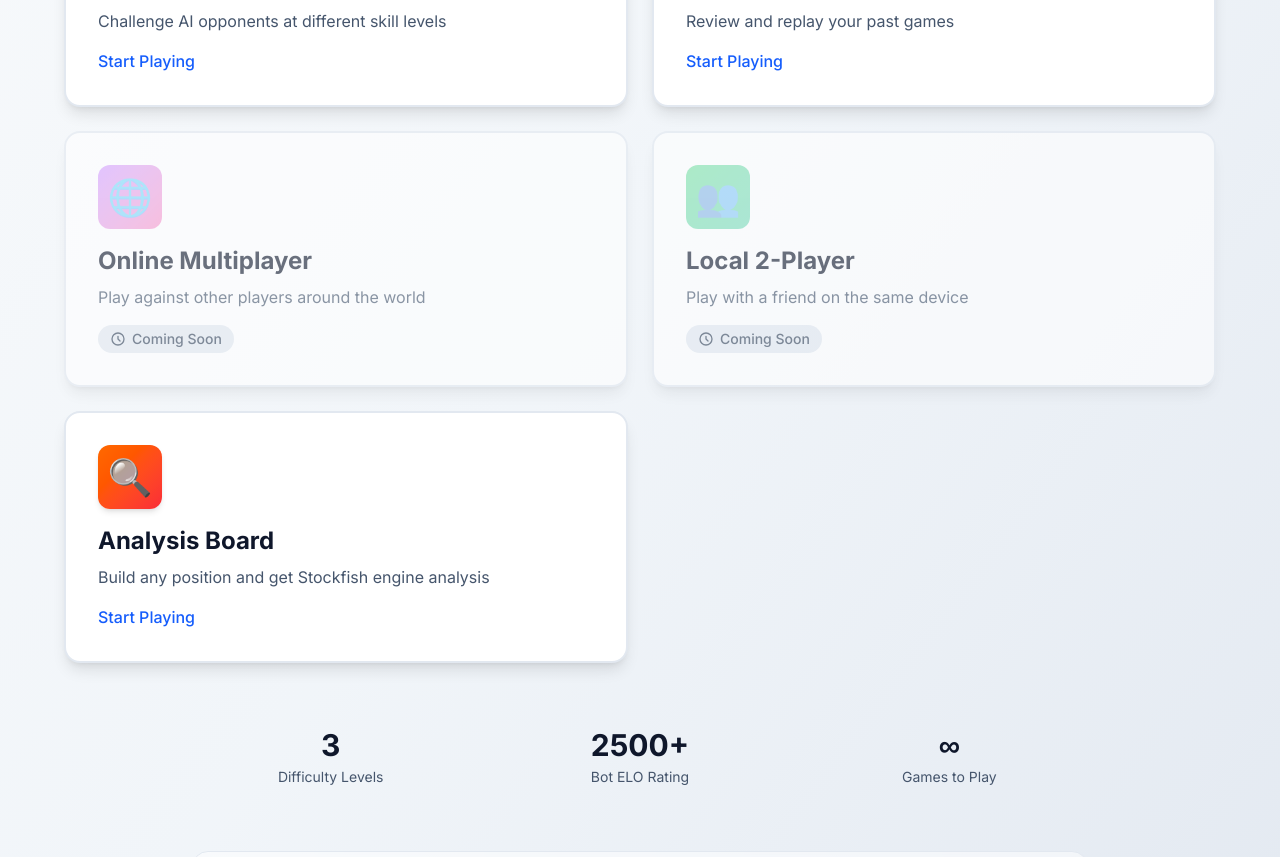
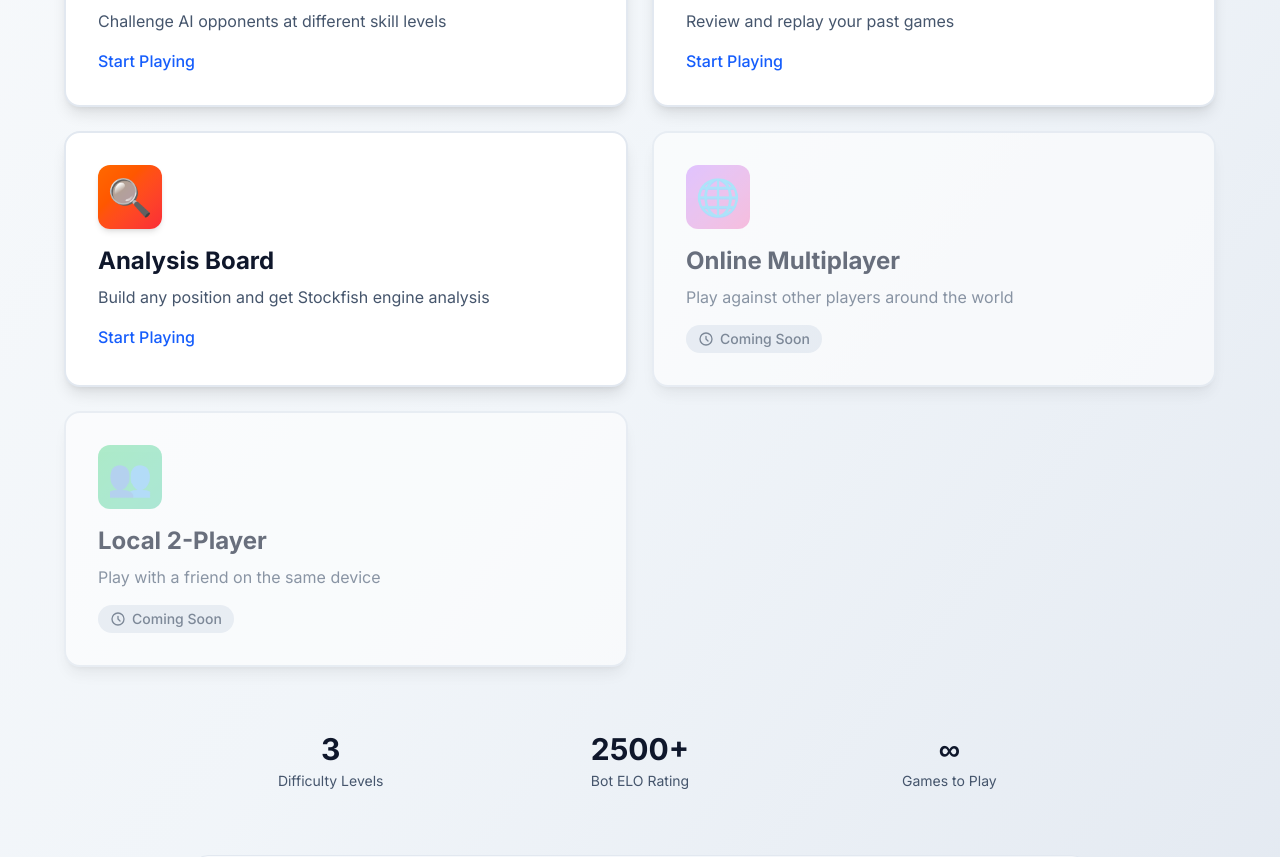
Before and after one commit to aokhader/GameExplorer, a Next.js app in the folder apps/web/: page /chess in a window 1280 px wide. Shown: the part 565-1422 px from the top of the page. Built offline with nearby package versions, Linux system fonts and the light colour scheme; no server answers.

Commit message:
Modified layout for chess landing page

```diff
--- a/apps/web/src/app/chess/page.tsx
+++ b/apps/web/src/app/chess/page.tsx
@@ -37,6 +37,15 @@ export default function ChessLandingPage() {
       available: true,
     },
     {
+      id: 'analysis',
+      title: 'Analysis Board',
+      description: 'Build any position and get Stockfish engine analysis',
+      icon: '🔍',
+      href: '/chess/analysis',
+      gradient: 'from-orange-500 to-red-500',
+      available: true,
+    },
+    {
       id: 'multiplayer',
       title: 'Online Multiplayer',
       description: 'Play against other players around the world',
@@ -53,15 +62,6 @@ export default function ChessLandingPage() {
       href: '/chess/local',
       gradient: 'from-green-500 to-emerald-500',
       available: false,
-    },
-    {
-      id: 'analysis',
-      title: 'Analysis Board',
-      description: 'Build any position and get Stockfish engine analysis',
-      icon: '🔍',
-      href: '/chess/analysis',
-      gradient: 'from-orange-500 to-red-500',
-      available: true,
     },
   ];
 
```
